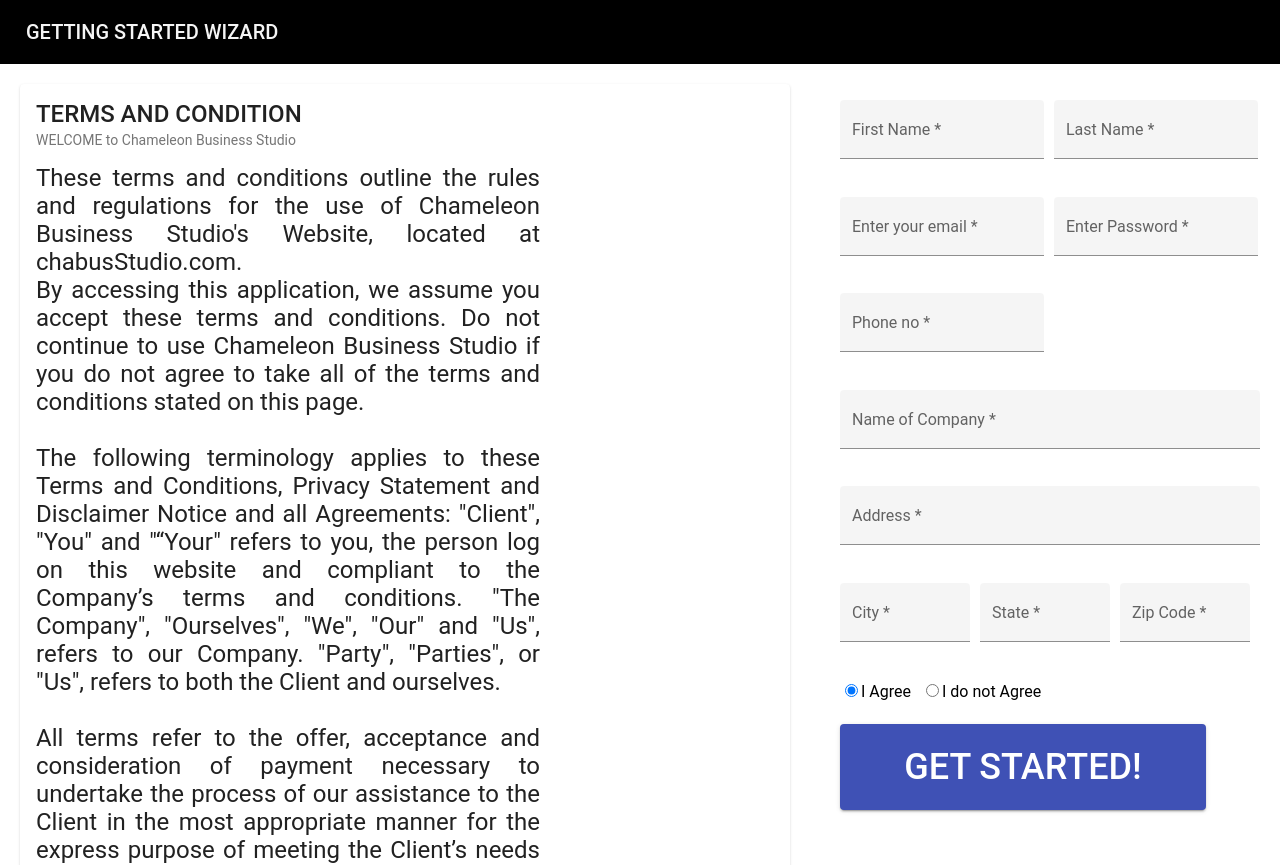
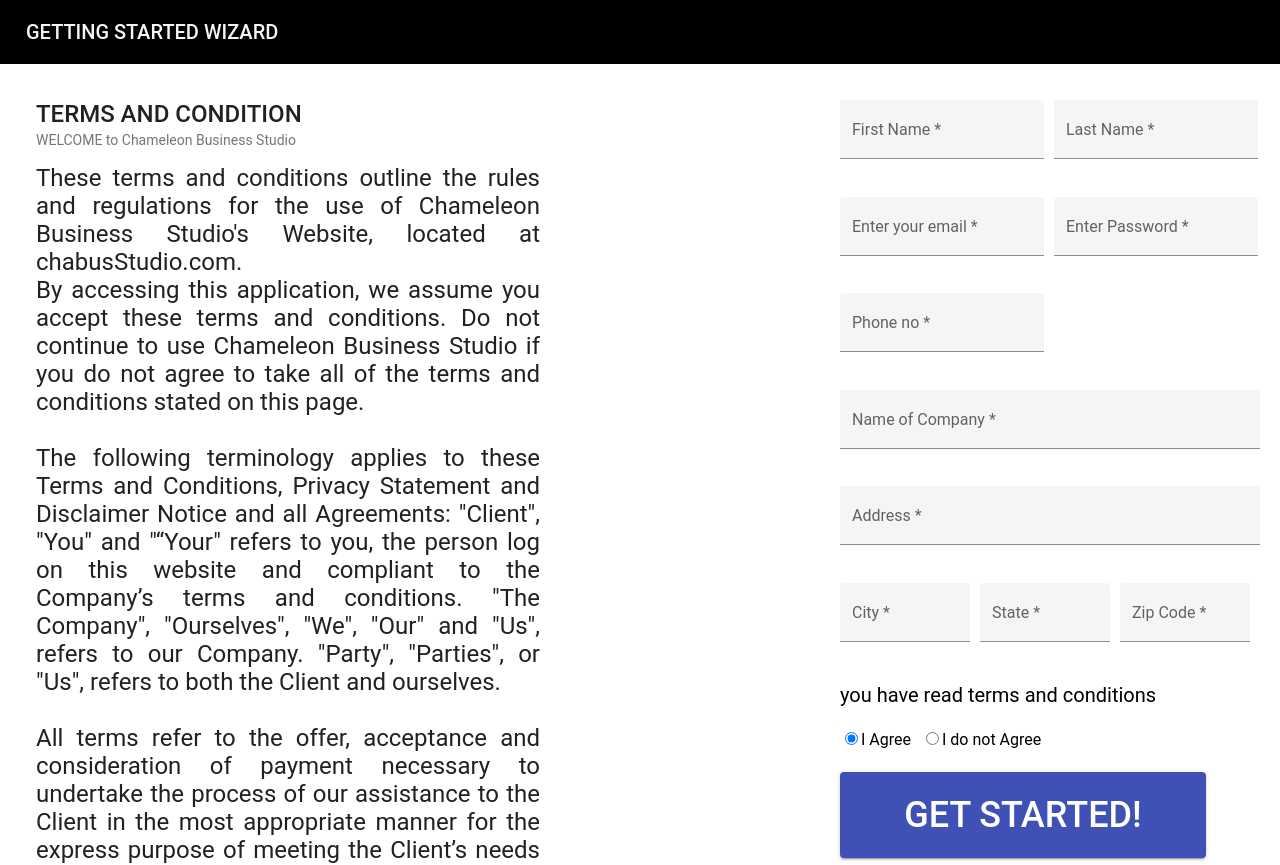
Before and after one commit to Grovy/ChameleonBusinessStudio, an Angular app in the folder angular-app/: page /setupWizard in a window 1280 px wide. Shown: the top 865 px of the page. Built offline with nearby package versions, Linux system fonts and the light colour scheme.

Commit message:
COM-54 Setup Wizard
Now responsive to small devices. Need to uodate the onSubmit method after we have endpoints

```diff
--- a/angular-app/src/app/app.module.ts
+++ b/angular-app/src/app/app.module.ts
@@ -9,7 +9,7 @@
 import { SplashComponent } from './splash/splash.component';
 import {MatSidenavModule} from "@angular/material/sidenav";
 import {MatToolbarModule} from "@angular/material/toolbar";
-import { FlexLayoutModule } from '@angular/flex-layout';
+import { FlexLayoutModule, MediaObserver } from '@angular/flex-layout';
 import { MatSliderModule } from '@angular/material/slider';
 import { AdminConfigurationComponent } from './admin-configuration/admin-configuration.component';
 import {MatButtonModule} from "@angular/material/button";
@@ -59,7 +59,7 @@
 
 
   ],
-  providers: [],
+  providers: [MediaObserver],
   bootstrap: [AppComponent]
 })
 
--- a/angular-app/src/app/setup-wizard/setup-wizard.component.css
+++ b/angular-app/src/app/setup-wizard/setup-wizard.component.css
@@ -1,6 +1,7 @@
 .header{
   background-color: black;
   color: whitesmoke;
+
 }
 mat-form-field.mat-form-field {
   font-size: 16px;
@@ -32,6 +33,8 @@
 .container mat-card{
   padding-right:250px;
   max-width: 687px;
+  border: none;
+  box-shadow: none;
 }
 
 .box{
@@ -55,3 +58,11 @@
 .custom-control{
   margin-bottom: 20px;
 }
+
+.terms{
+  font-size: 20px;
+
+  font-family: Roboto, "Helvetica Neue", sans-serif;
+
+
+}
--- a/angular-app/src/app/setup-wizard/setup-wizard.component.html
+++ b/angular-app/src/app/setup-wizard/setup-wizard.component.html
@@ -3,7 +3,7 @@
 </mat-toolbar>
 <div class="box">
 <div class="container" fxLayout="row" fxLayoutAlign="space-between">
-  <mat-card class="terms-card">
+  <mat-card fxShow fxHide.xs="true" class="terms-card">
     <mat-card-title>TERMS AND CONDITION</mat-card-title>
     <mat-card-subtitle>WELCOME to Chameleon Business Studio</mat-card-subtitle>
     <mat-card-content>
@@ -170,6 +170,7 @@
       <mat-error *ngIf="email.invalid">{{getErrorMessage()}}</mat-error>
     </mat-form-field> -->
     <!-- <button class="button" type="submit">Purchase</button> -->
+    <p class="terms">you have read terms and conditions</p>
     <div class="custom-control custom-radio">
       <input id="iagree" type="radio" class="custom-control-input" value="i agree" name="consent" formControlName="consent" required>
       <label class="custom-control-label" for="i agree">I Agree</label>
--- a/angular-app/src/app/setup-wizard/setup-wizard.component.ts
+++ b/angular-app/src/app/setup-wizard/setup-wizard.component.ts
@@ -17,14 +17,11 @@
   profileForm!: FormGroup;
    email:FormControl;
 
-   private mediaSub!: Subscription;
-
-   deviceSmall!: boolean;
-
 
 
 
   ngOnInit(): void {
+
     this.profileForm = new FormGroup({
       firstName: new FormControl("",[Validators.required,Validators.maxLength(25)]),
       lastName :new FormControl("",[Validators.required,Validators.maxLength(25)]),
@@ -40,20 +37,21 @@
 
     })
 
-    this.mediaSub = this.mediaObserver.asObservable().subscribe((result)=>{
-     result.forEach((item)=>{
-       console.log(item.mqAlias);
-     })
-    })
+
   }
 
 ngOnDestroy(): void {
-   this.mediaSub.unsubscribe();
+
 
 }
 
 onSubmit(){
-return 0;
+  if(this.profileForm.valid){
+    console.log(this.profileForm.value);
+  } else{
+    console.log("Please provide sufficient information");
+  }
+
 }
 getfirstNameError(){
   if(this.profileForm.controls["firstName"].hasError('required')){
@@ -79,6 +77,6 @@
   if(this.profileForm.controls["emails"].hasError('required')){
     return "You must enter a value";
   }
-  return this.email.hasError('email')? 'Not a valid email': ' ';
+  return this.profileForm.controls["emails"].hasError('email')? 'Not a valid email': ' ';
 }
 }
```
